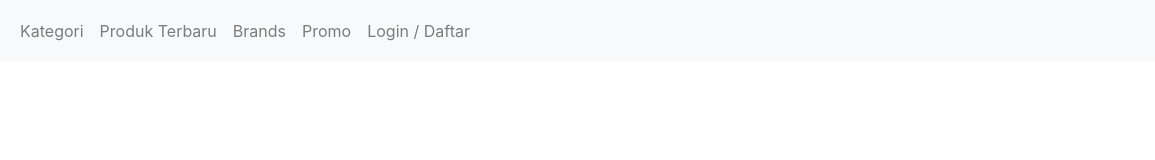
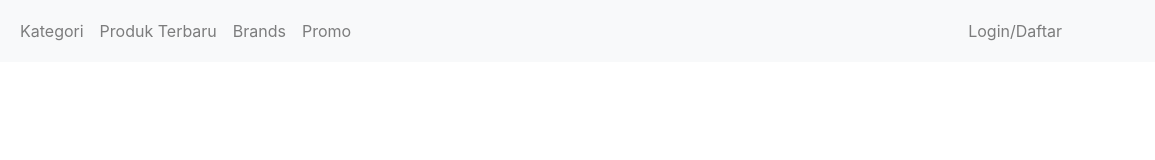
Before and after one commit to edository/lubyshop, a plain HTML site: page index.html in a window 1280 px wide. Shown: the full height of the page, 125-1280 px from the left. Drawn offline with nearby package versions, Linux system fonts and the light colour scheme.

Commit message:
buat navbar left dan right

```diff
--- a/index.html
+++ b/index.html
@@ -22,15 +22,19 @@
           <span class="navbar-toggler-icon"></span>
         </button>
         <div class="collapse navbar-collapse" id="navbarNavAltMarkup">
-          <div class="navbar-nav">
+          <div class="navbar-nav mr-auto">
             <a class="nav-link" href="#">Kategori</a>
             <a class="nav-link" href="#">Produk Terbaru</a>
             <a class="nav-link" href="#">Brands</a>
             <a class="nav-link" href="#">Promo</a>
-            <div class="nav-right">
-              <a class="nav-link" href="#">Login / Daftar</a>
-            </div>
           </div>
+          <div class="navbar-nav ml-auto">
+            <a class="nav-link" href="#">Login/Daftar</a>
+            <a href="#">
+              <i class="fas fa-shopping-cart" style="color:#DDDDDD;"></i>
+          </a>
+          </div>
+        </div>
         </div>
       </div>
     </nav>
```
